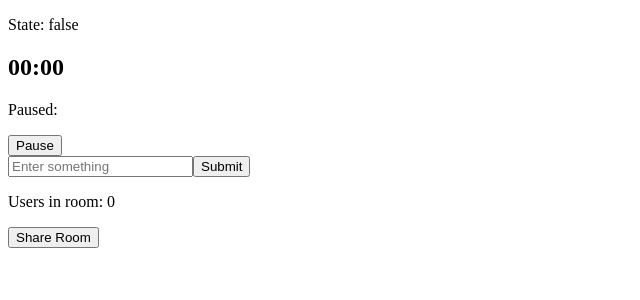
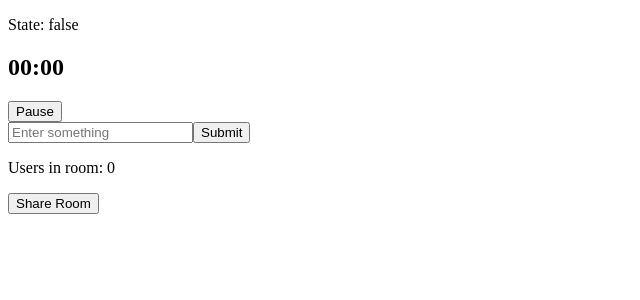
Before and after one commit to CommunityFocus/cf-frontend, a React (Vite) app: page /1 in a window 1280 px wide. Shown: the top 300 px of the page, without its empty margins (0-640 px from the left). Built offline with nearby package versions, Linux system fonts and the light colour scheme; no server answers.

Commit message:
clean up pause timer component

```diff
--- a/src/components/Room.tsx
+++ b/src/components/Room.tsx
@@ -100,7 +100,6 @@ const Room = (): JSX.Element => {
 				pauseTimer={pauseTimer}
 				isTimerPaused={isTimerPaused}
 			/>
-
 			<TimerForm />
 			<p>Users in room: {usersInRoom}</p>
 			<button type="button" onClick={shareRoom}>
--- a/src/components/TimerControls.tsx
+++ b/src/components/TimerControls.tsx
@@ -6,12 +6,9 @@ const TimerControls = ({
 	isTimerPaused: boolean;
 }): JSX.Element => {
 	return (
-		<>
-			<p>Paused: {isTimerPaused}</p>
-			<button type="button" onClick={pauseTimer}>
-				Pause
-			</button>
-		</>
+		<button type="button" onClick={pauseTimer}>
+			{isTimerPaused ? "Resume" : "Pause"}
+		</button>
 	);
 };
 
```
